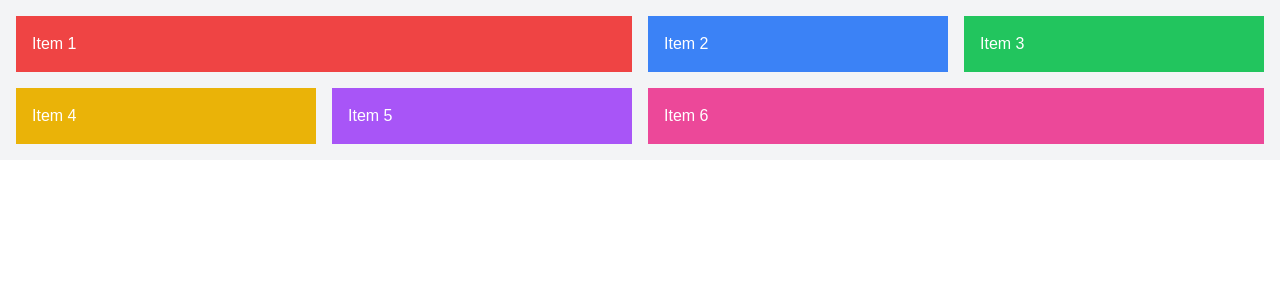
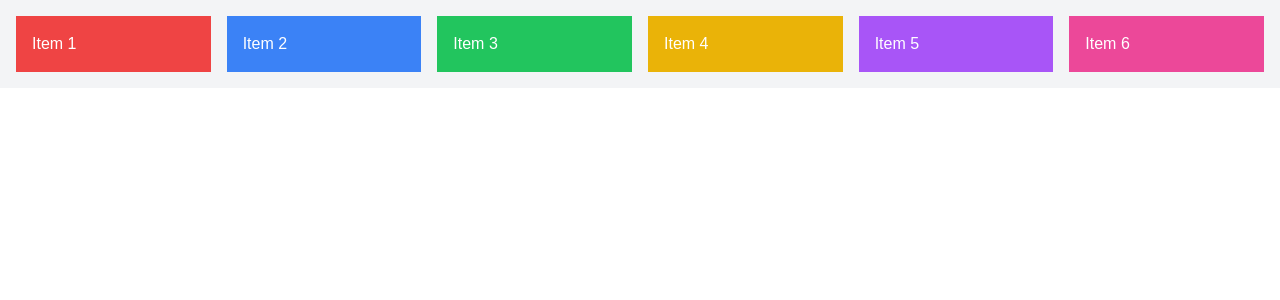
Before and after one commit to GarethPark/gkpmonitor, a Next.js app: page / in a window 1280 px wide. Shown: the top 300 px of the page. Built offline with nearby package versions, Linux system fonts and the light colour scheme.

Commit message:
Automatically fits as many 100px-wide columns as can fit in the container. 1fr makes columns flexible

```diff
--- a/app/page.tsx
+++ b/app/page.tsx
@@ -1,13 +1,13 @@
 
 export default function Home() {
   return (
-    <div className="grid grid-cols-1 sm:grid-cols-2 md:grid-cols-3 lg:grid-cols-4 gap-4 p-4 bg-gray-100">
-      <div className="bg-red-500 p-4 text-white col-span-2">Item 1</div>
+    <div className="grid grid-cols-[repeat(auto-fit,minmax(100px,1fr))] gap-4 p-4 bg-gray-100">
+      <div className="bg-red-500 p-4 text-white">Item 1</div>
       <div className="bg-blue-500 p-4 text-white">Item 2</div>
       <div className="bg-green-500 p-4 text-white">Item 3</div>
       <div className="bg-yellow-500 p-4 text-white">Item 4</div>
       <div className="bg-purple-500 p-4 text-white">Item 5</div>
-      <div className="bg-pink-500 p-4 text-white col-span-2">Item 6</div>
+      <div className="bg-pink-500 p-4 text-white">Item 6</div>
     </div>
   );
 }
```
